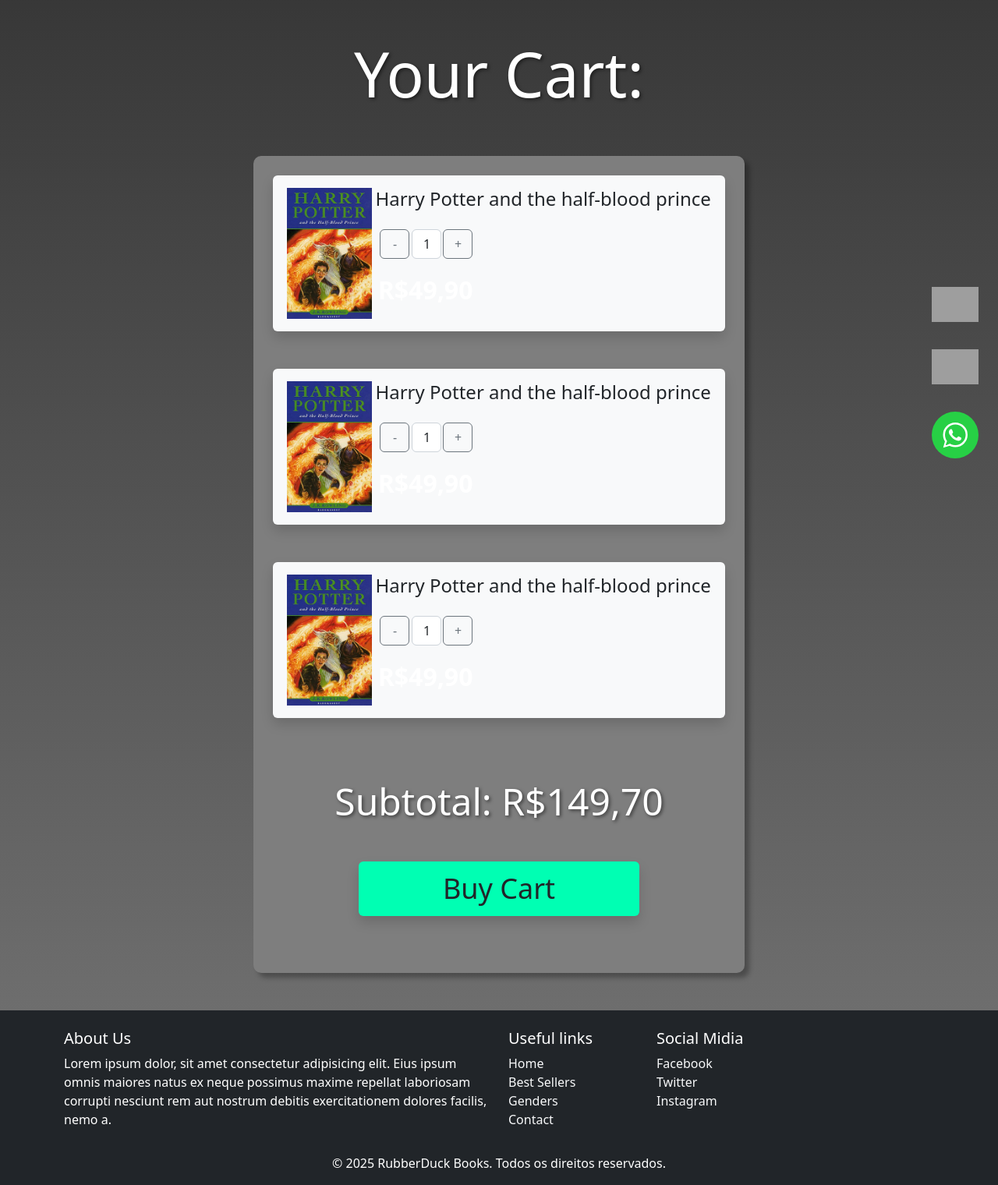
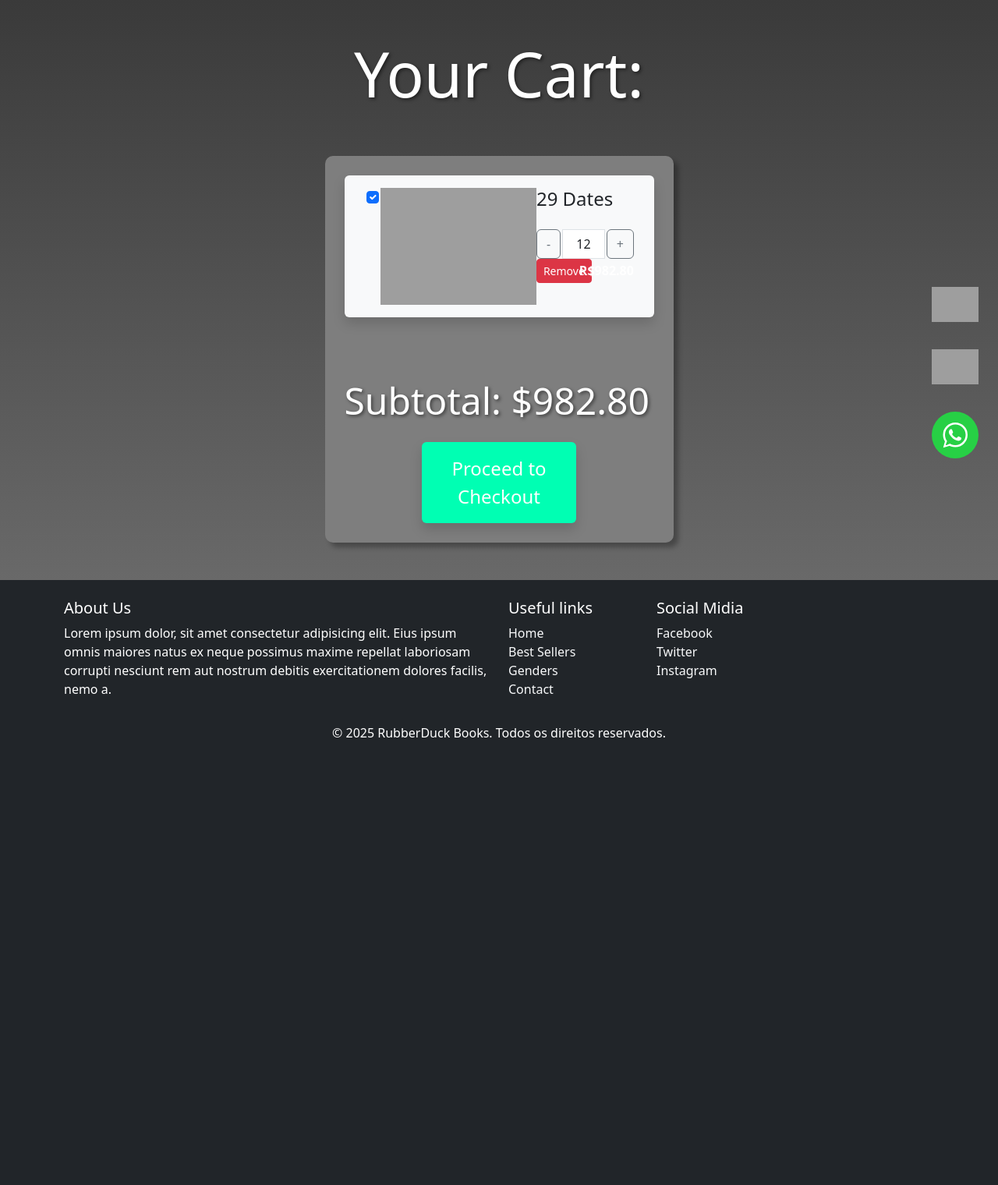
Before and after one commit to camilalima0/rubberduck, a Flask app: page /cart in a window 1280 px wide. Shown: the part 172-1692 px from the top of the page at 78% size. After the commit the page ends 1118 px from the top, so only its background shows below. Run offline with Flask 3, Linux system fonts and the light colour scheme; a user stored in the database is signed in; data comes from the database, SQL or seed files in the repository; both versions use the stored data as it was after the commit; grey boxes are pictures that could not be loaded.

Commit message:
books appearing in the cart

```diff
--- a/app.py
+++ b/app.py
@@ -1,11 +1,31 @@
-from flask import Flask, render_template, request, redirect, url_for, jsonify
+from flask import Flask, render_template, request, redirect, url_for, jsonify, session, flash
 from books import search, search_subject, get_book_by_id
 import secrets
-from flask import session
 from server import pay
 from werkzeug.security import generate_password_hash, check_password_hash
 import random
 import sqlite3
+from cart_manager import (
+    get_active_cart_for_user,
+    create_new_cart,
+    add_book_to_cart,
+    get_cart_items_details_for_user,
+    update_cart_item_quantity,
+    remove_book_from_cart,
+    finalize_order # New function to finalize the order
+)
+import logging
+
+# Configure basic logging
+logging.basicConfig(level=logging.DEBUG, # Set to DEBUG to capture all messages
+                    format='%(asctime)s - %(name)s - %(levelname)s - %(message)s',
+                    handlers=[
+                        logging.FileHandler("app_debug.log"), # Logs to a file
+                        logging.StreamHandler() # Logs to console as well
+                    ])
+
+# Get a logger for your application
+logger = logging.getLogger(__name__)
 
 app = Flask(__name__)
 app.secret_key = secrets.token_hex(32)
@@ -44,10 +64,6 @@
 @app.route('/contact_link', methods = ["GET"])
 def contact_link():
     return render_template('contact.html')
-
-@app.route('/cart', methods = ["GET", "POST"])
-def cart():
-    return render_template('cart.html')
 
 @app.route('/delivery', methods = ["GET", "POST"])
 def delivery():
@@ -195,8 +211,130 @@
     else:
         return dict(base_template='layout.html')
 
+# --- Rota para o Carrinho de Compras ---
+@app.route('/cart', methods = ["GET"])
+def view_cart():
+    user_id = session.get('user_id')
+    if not user_id:
+        flash("Please log in to view your cart.", "info")
+        # If not logged in, redirect to login page, remember current URL
+        session['next_url'] = url_for('view_cart') # To redirect back to cart after login
+        return redirect(url_for('login_link'))
+
+    cart_items = get_cart_items_details_for_user(get_db_connection, user_id)
+    logger.debug(f"DEBUG (view_cart): Items retrieved for cart: {cart_items}")
+    logger.debug(f"DEBUG (view_cart): Number of items: {len(cart_items)}")
+
+    # Calculate total price based on itemPrice * quantity
+    total_price = sum(item['itemPrice'] * item['quantity'] for item in cart_items)
+
+    return render_template('cart.html', cart_items=cart_items, total_price=total_price)
+
+# --- Nova Rota para Adicionar Item ao Carrinho ---
+@app.route('/add-to-cart', methods=['POST'])
+def add_to_cart_route():
+    user_id = session.get('user_id')
+    if not user_id:
+        flash("Please log in to add items to your cart.", "info")
+        session['next_url'] = request.referrer if request.referrer else url_for('home')
+        return redirect(url_for('login_link'))
+
+    book_id = request.form.get('book_id', type=int)
+    quantity = request.form.get('quantity', type=int, default=1)
+
+    if not book_id or quantity <= 0:
+        flash("Invalid book ID or quantity.", "error")
+        return redirect(request.referrer or url_for('home'))
+
+    # 1. Get or Create an active order (cart) for the user
+    order_id = get_active_cart_for_user(get_db_connection, user_id)
+    if not order_id:
+        order_id = create_new_cart(get_db_connection, user_id)
+        if not order_id:
+            flash("Failed to create a new cart. Please try again.", "error")
+            return redirect(request.referrer or url_for('home'))
+
+    # 2. Add the book to the order (cart)
+    order_item_id = add_book_to_cart(get_db_connection, order_id, book_id, quantity)
+
+    if order_item_id:
+        flash("Book added to cart successfully!", "success")
+        return redirect(url_for('view_cart')) # Redirect to the cart page
+    else:
+        flash("Failed to add book to cart. Book might not exist.", "error")
+        return redirect(request.referrer or url_for('home'))
+
+# --- Rotas para ajustar quantidade ou remover item no carrinho (AJAX) ---
+@app.route('/update-cart-quantity', methods=['POST'])
+def update_cart_quantity_route():
+    user_id = session.get('user_id')
+    if not user_id:
+        return jsonify({'success': False, 'message': 'User not logged in.'}), 401
+
+    order_item_id = request.json.get('orderItemId', type=int)
+    new_quantity = request.json.get('quantity', type=int)
+
+    # Validate inputs
+    if not isinstance(order_item_id, int) or not isinstance(new_quantity, int) or new_quantity < 0:
+        return jsonify({'success': False, 'message': 'Invalid data provided.'}), 400
+
+    if new_quantity == 0:
+        # If quantity is 0, remove the item
+        success = remove_book_from_cart(get_db_connection, order_item_id)
+    else:
+        # Otherwise, update the quantity
+        success = update_cart_item_quantity(get_db_connection, order_item_id, new_quantity)
+
+    if success:
+        return jsonify({'success': True, 'message': 'Cart updated successfully!'})
+    else:
+        return jsonify({'success': False, 'message': 'Failed to update cart.'}), 500
+
+@app.route('/remove-from-cart', methods=['POST'])
+def remove_from_cart_route():
+    user_id = session.get('user_id')
+    if not user_id:
+        return jsonify({'success': False, 'message': 'User not logged in.'}), 401
+
+    order_item_id = request.json.get('orderItemId', type=int)
+    if not isinstance(order_item_id, int):
+        return jsonify({'success': False, 'message': 'Invalid order item ID.'}), 400
+
+    success = remove_book_from_cart(get_db_connection, order_item_id)
+    if success:
+        return jsonify({'success': True, 'message': 'Item removed from cart successfully!'})
+    else:
+        return jsonify({'success': False, 'message': 'Failed to remove item.'}), 500
+
+# --- Rota para finalizar o carrinho (simular checkout) ---
+@app.route('/checkout', methods=['POST'])
+def checkout_route():
+    user_id = session.get('user_id')
+    if not user_id:
+        flash("Please log in to complete your purchase.", "info")
+        session['next_url'] = url_for('view_cart')
+        return redirect(url_for('login_link'))
+
+    # Get the current active cart for the user
+    order_id = get_active_cart_for_user(get_db_connection, user_id)
+
+    if not order_id:
+        flash("Your cart is empty!", "warning")
+        return redirect(url_for('view_cart'))
+
+    # In a real application, you'd process payment here
+    # For now, we'll just finalize the order status
+    if finalize_order(get_db_connection, order_id):
+        flash("Your order has been placed successfully!", "success")
+        # Redirect to a confirmation page or home
+        return redirect(url_for('home')) # Or a dedicated order confirmation page
+    else:
+        flash("Failed to finalize your order. Please try again.", "error")
+        return redirect(url_for('view_cart'))
+
 if __name__ == '__main__':
-    app.run(debug = True, host='0.0.0.0')
+    logger.info("Starting Flask app...") # This will appear in the log file
+    app.run(debug=True, host='0.0.0.0', use_reloader=False)
 
 
 #invenção de moda:
--- a/templates/bookpage.html
+++ b/templates/bookpage.html
@@ -19,7 +19,11 @@
                 <p id = "page-price"><strong>R$49,90</strong></p>
                 <div class="d-grid gap-2 d-md-block mt-4">
                     <button type="button" id="buy" class="btn btn-primary btn-lg me-2">Buy Now</button>
-                    <button type="button" class="btn btn-secondary btn-lg">Add to Cart</button>
+                    <form action="{{ url_for('add_to_cart_route') }}" method="POST" style="display:inline;">
+                        <input type="hidden" name="book_id" value="{{ book.bookId }}">
+                        <input type="hidden" name="quantity" value="1">
+                        <button type="submit" class="btn btn-secondary btn-lg">Add to Cart</button>
+                    </form>
                 </div>
             </div>
         </div>
--- a/templates/cart.html
+++ b/templates/cart.html
@@ -21,75 +21,81 @@
 
 <div class = "content">
   <h1 class = "titlee">Your Cart:</h1>
+  {% if cart_items %}
   <div id = "cart-div" class="container">
-        <div id = "cart-item" class="row shadow p-3 mb-5 bg-body-tertiary rounded">
+      {% for item in cart_items %}
+      <div id = "cart-item{{ item.orderItemId}}" class="row shadow p-3 mb-5 bg-body-tertiary rounded">
+
+        {# Checkbox (for future selection logic) #}
+        <div class="col-md-1 col-sm-2 text-center">
+            <input type="checkbox" class="form-check-input cart-item-selector"
+                    id="select-item-{{ item.orderItemId }}"
+                    data-order-item-id="{{ item.orderItemId }}"
+                    checked {# For now, assume all items in the cart are selected by default #}
+                    aria-label="Select item for purchase">
+        </div>
+
         <div id = "cart-image" class = col-md-4>
-              <img src="{{ url_for('static', filename='images/harry-potter-6.png') }}" class = "img-fluid" alt="Harry Potter">
+          <img src="{{ item.bookCover }}" class = "img-fluid" alt="{{ item.bookTitle }}" style="max-height: 150px; object-fit: cover;">
         </div>
+
         <div id = "cart-content" class = col-md-8>
-              <h4>Harry Potter and the half-blood prince</h4>
+          <h4>{{ item.bookTitle}}</h4>
           <div class="input-group">
             <div class="input-group-prepend">
-                  <button class="btn btn-outline-secondary quantity" type="button" id="button-minus">-</button>
+              <button class="btn btn-outline-secondary quantity-minus" type="button" id="button-minus"
+                      data-order-item-id="{{ item.orderItemId }}"
+                      data-current-quantity="{{ item.quantity }}">-</button>
             </div>
-                <input type="text" value="1" class = "form-control, width = 38px" id="quantity-input">
+
+            <input type="text" value="{{ item.quantity }}" class="form-control text-center quantity-input"
+                    id="quantity-input-{{ item.orderItemId }}"
+                    data-order-item-id="{{ item.orderItemId }}" readonly>
+
             <div class="input-group-append">
-                  <button class="btn btn-outline-secondary quantity" type="button" id="button-plus">+</button>
+              <button class="btn btn-outline-secondary quantity-plus" type="button" id="button-plus"
+                      data-order-item-id="{{ item.orderItemId }}"
+                      data-current-quantity="{{ item.quantity }}">+</button>
+            </div>
+
+            <p id="cart-price-{{ item.orderItemId }}" class="item-total-price">
+                <strong>R${{ "%.2f"|format(item.itemPrice * item.quantity) }}</strong>
+            </p>
+
+          </div>
+
+          <div class="col-md-2 col-sm-12 text-center mt-3 mt-md-0">
+              <button class="btn btn-danger btn-sm remove-item" data-order-item-id="{{ item.orderItemId }}">Remove</button>
+          </div>
         </div>
       </div>
 
-                <p id = "cart-price"><strong>R$49,90</strong></p>
+      {% endfor %}
+
+      <div class="container text-end mt-5" id="total-container">
+          <h2 class="subtitlee">Subtotal: $<span id="total-price">{{ "%.2f"|format(total_price) }}</span></h2>
+      </div>
+
+      <div class="d-grid gap-2 col-6 mx-auto mt-4">
+          {# The button now submits a form to the Flask checkout route #}
+          <form action="{{ url_for('checkout_route') }}" method="POST">
+              <button type="submit" id="buy-cart" class="btn btn-success shadow p-3 rounded w-100">
+                  Proceed to Checkout
+              </button>
+          </form>
       </div>
   </div>
-
-        <div id = "cart-item" class="row shadow p-3 mb-5 bg-body-tertiary rounded">
-          <div id = "cart-image" class = col-md-4>
-            <img src="{{ url_for('static', filename='images/harry-potter-6.png') }}" class = "img-fluid" alt="Harry Potter">
+  {% else %}
+    {# Message when the cart is empty #}
+    <div class="alert alert-info text-center mt-5" role="alert">
+      <h4 class="alert-heading">Your Cart is Empty!</h4>
+      <p>Looks like you haven't added any books yet. Start exploring our collection!</p>
+      <hr>
+      <a href="{{ url_for('home') }}" class="btn btn-primary mt-3">Start Shopping</a>
     </div>
-          <div id = "cart-content" class = col-md-8>
-            <h4>Harry Potter and the half-blood prince</h4>
-            <div class="input-group">
-              <div class="input-group-prepend">
-                <button class="btn btn-outline-secondary quantity" type="button" id="button-minus">-</button>
-              </div>
-              <input type="text" value="1" class = "form-control, width = 38px" id="quantity-input">
-              <div class="input-group-append">
-                <button class="btn btn-outline-secondary quantity" type="button" id="button-plus">+</button>
-              </div>
+  {% endif %}
 </div>
 
-              <p id = "cart-price"><strong>R$49,90</strong></p>
-          </div>
-      </div>
 
-      <div id = "cart-item" class="row shadow p-3 mb-5 bg-body-tertiary rounded">
-        <div id = "cart-image" class = col-md-4>
-          <img src="{{ url_for('static', filename='images/harry-potter-6.png') }}" class = "img-fluid" alt="Harry Potter">
-        </div>
-        <div id = "cart-content" class = col-md-8>
-          <h4>Harry Potter and the half-blood prince</h4>
-          <div class="input-group">
-            <div class="input-group-prepend">
-              <button class="btn btn-outline-secondary quantity" type="button" id="button-minus">-</button>
-            </div>
-            <input type="text" value="1" class = "form-control, width = 38px" id="quantity-input">
-            <div class="input-group-append">
-              <button class="btn btn-outline-secondary quantity" type="button" id="button-plus">+</button>
-            </div>
-          </div>
-
-            <p id = "cart-price"><strong>R$49,90</strong></p>
-        </div>
-    </div>
-
-        <div class = "container" id = "total">
-          <h2 class = "subtitlee">Subtotal: R$149,70</h2>
-        </div>
-
-        <button id = "buy-cart" class = "btn btn-success shadow p-2 mb-5 rounded">
-          <a id = "buy-button" href="/pay">Buy Cart</a>
-        </button>
-    </div>
-</div>
 
 {% endblock %}
```
Also changed, not shown: rubberduck.db, 1 other file. Lines whose indentation alone changed are shown as unchanged.
